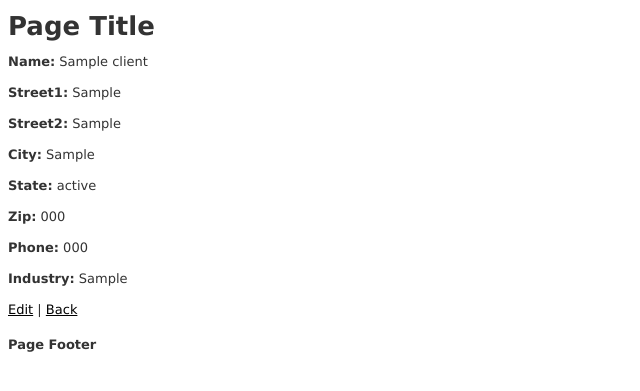
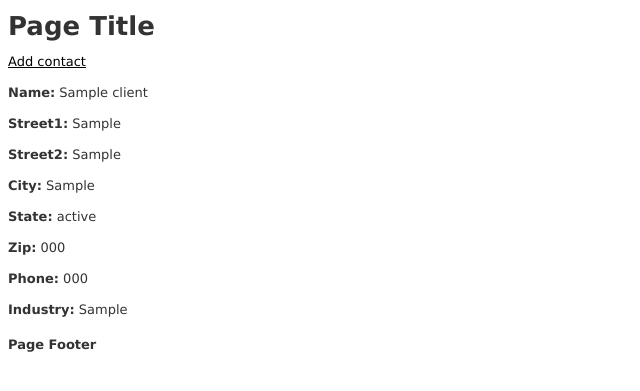
Before and after one commit to jimknight/crm, a Rails app: page /clients/1 in a window 1280 px wide. Shown: the top 391 px of the page, without its empty margins (0-640 px from the left). Run offline with Rails 7, Linux system fonts and the light colour scheme; tables that the repository leaves empty hold one stand-in row (values such as "Sample post"); style sheets or scripts are compiled from the project's sources; some libraries are stand-ins or nearby versions.

Commit message:
got simple version of the new contact working and tested

```diff
--- a/app/controllers/contacts_controller.rb
+++ b/app/controllers/contacts_controller.rb
@@ -14,6 +14,7 @@ class ContactsController < ApplicationController
 
   # GET /contacts/new
   def new
+    @client = Client.find(params[:client_id])
     @contact = Contact.new
   end
 
--- a/app/views/clients/show.html.erb
+++ b/app/views/clients/show.html.erb
@@ -1,4 +1,6 @@
 <p id="notice"><%= notice %></p>
+
+<%= link_to "Add contact", new_client_contact_path(@client) %>
 
 <p>
   <strong>Name:</strong>
@@ -39,6 +41,3 @@
   <strong>Industry:</strong>
   <%= @client.industry %>
 </p>
-
-<%= link_to 'Edit', edit_client_path(@client) %> |
-<%= link_to 'Back', clients_path %>
--- a/app/views/contacts/_form.html.erb
+++ b/app/views/contacts/_form.html.erb
@@ -1,4 +1,4 @@
-<%= form_for(@contact) do |f| %>
+<%= form_for [@client, @contact] do |f| %>
   <% if @contact.errors.any? %>
     <div id="error_explanation">
       <h2><%= pluralize(@contact.errors.count, "error") %> prohibited this contact from being saved:</h2>
--- a/app/views/contacts/new.html.erb
+++ b/app/views/contacts/new.html.erb
@@ -1,5 +1,3 @@
 <h1>New contact</h1>
 
-<%= render 'form' %>
-
-<%= link_to 'Back', contacts_path %>
+<%= render "form" %>
--- a/config/routes.rb
+++ b/config/routes.rb
@@ -1,13 +1,13 @@
 Rails.application.routes.draw do
   resources :activities
-
-  resources :contacts
 
   resources :models
 
   resources :industries
 
-  resources :clients
+  resources :clients do
+    resources :contacts
+  end
 
   # The priority is based upon order of creation: first created -> highest priority.
   # See how all your routes lay out with "rake routes".
```
Also changed, not shown: spec/features/clients_spec.rb (added, +10 -0 lines).
